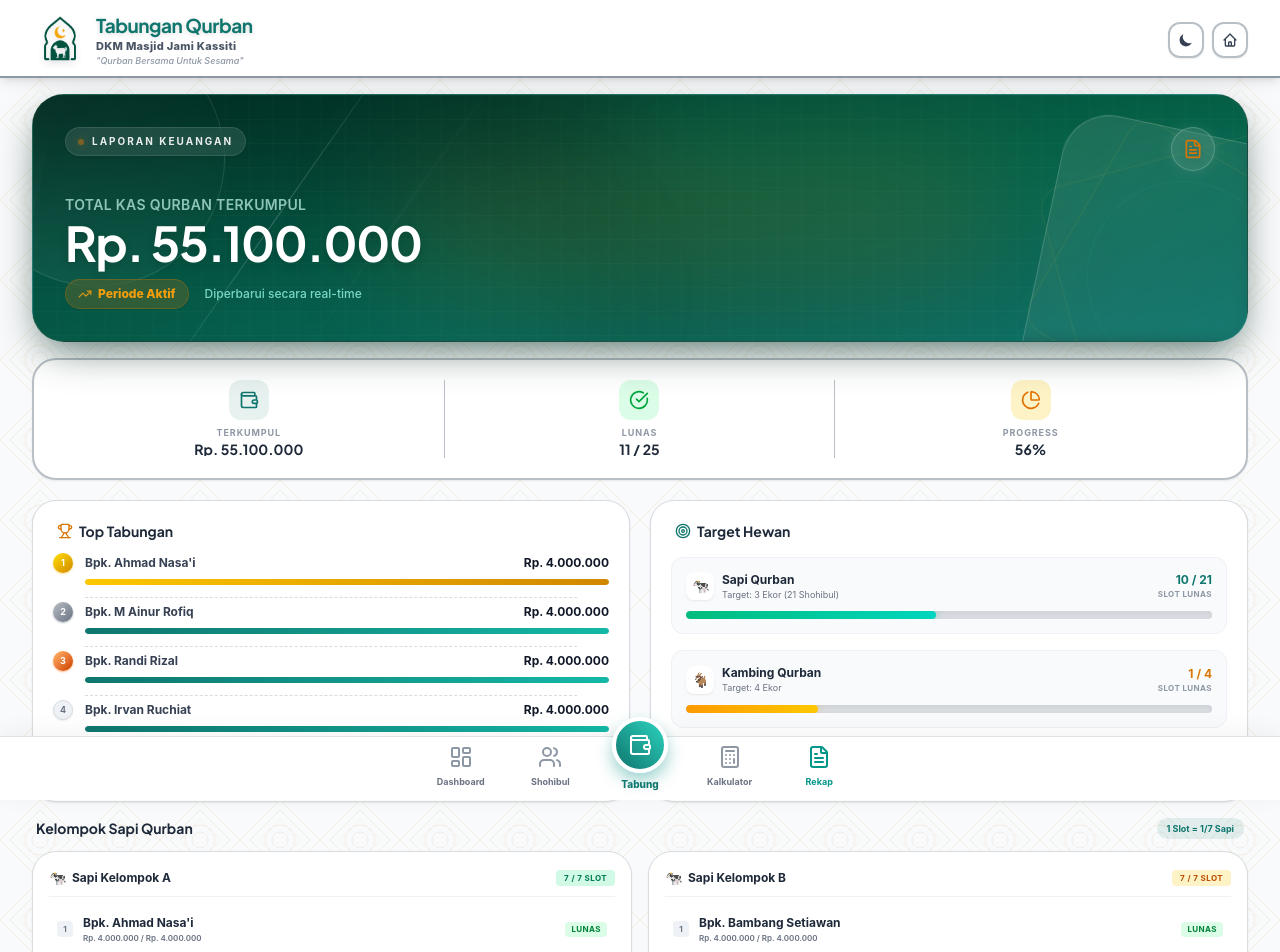
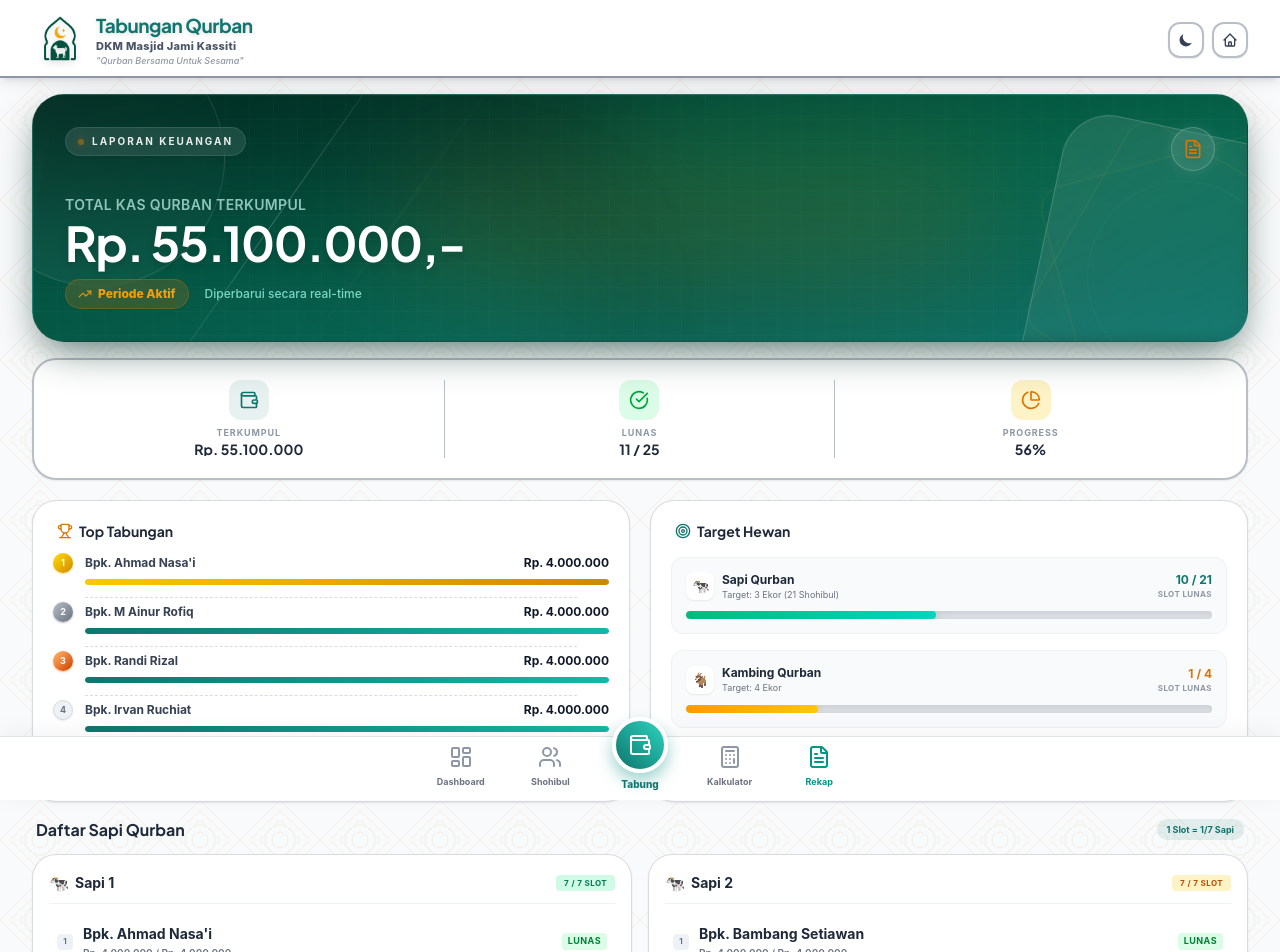
Before and after one commit to ndiecyber/TabunganQurban, a Vue app: page /rekap in a window 1280 px wide. Shown: the top 952 px of the page. Built offline with nearby package versions, Linux system fonts and the light colour scheme; what vue3-apexcharts would draw is missing.

Commit message:
refactor: adjust UI layout, typography, and formatting across multiple views to improve consistency and information display.

```diff
--- a/src/stores/qurban.js
+++ b/src/stores/qurban.js
@@ -54,8 +54,8 @@ export const useQurbanStore = defineStore('qurban', {
 
   actions: {
     initializeStore() {
-      const cachedShohibuls = localStorage.getItem('qurban_shohibuls_v2')
-      const cachedTransactions = localStorage.getItem('qurban_transactions_v2')
+      const cachedShohibuls = localStorage.getItem('qurban_shohibuls_v4')
+      const cachedTransactions = localStorage.getItem('qurban_transactions_v4')
 
       if (cachedShohibuls && cachedTransactions) {
         this.shohibuls = JSON.parse(cachedShohibuls)
@@ -67,32 +67,32 @@ export const useQurbanStore = defineStore('qurban', {
 
     loadMockData() {
       this.shohibuls = [
-        // Sapi Kelompok A (Lunas Semua)
-        { id: 'shohibul-01', name: 'Bpk. Ahmad Nasa\'i', address: 'Perumahan Arjamukti Blok C1.32', code: 'C1.32', type: 'sapi', animalGroup: 'Sapi Kelompok A', target: 4000000, collected: 4000000, lastPaymentMonth: 'Juni 2026' },
-        { id: 'shohibul-02', name: 'Bpk. M Ainur Rofiq', address: 'Perumahan Arjamukti Blok D5.10', code: 'D5.10', type: 'sapi', animalGroup: 'Sapi Kelompok A', target: 4000000, collected: 4000000, lastPaymentMonth: 'Juni 2026' },
-        { id: 'shohibul-03', name: 'Bpk. Randi Rizal', address: 'Perumahan Arjamukti Blok B6.04', code: 'B6.04', type: 'sapi', animalGroup: 'Sapi Kelompok A', target: 4000000, collected: 4000000, lastPaymentMonth: 'Juni 2026' },
-        { id: 'shohibul-04', name: 'Bpk. Irvan Ruchiat', address: 'Perumahan Arjamukti Blok D2.16', code: 'D2.16', type: 'sapi', animalGroup: 'Sapi Kelompok A', target: 4000000, collected: 4000000, lastPaymentMonth: 'Mei 2026' },
-        { id: 'shohibul-05', name: 'Bpk. Redi Sasriandi', address: 'Perumahan Arjamukti Blok D2.07', code: 'D2.07', type: 'sapi', animalGroup: 'Sapi Kelompok A', target: 4000000, collected: 4000000, lastPaymentMonth: 'Mei 2026' },
-        { id: 'shohibul-06', name: 'Bpk. Tedi Ruhyadi', address: 'Perumahan Arjamukti Blok B7.05', code: 'B7.05', type: 'sapi', animalGroup: 'Sapi Kelompok A', target: 4000000, collected: 4000000, lastPaymentMonth: 'Mei 2026' },
-        { id: 'shohibul-10', name: 'Ibu Santi Ratnasari', address: 'Perumahan Arjamukti Blok C3.06', code: 'C3.06', type: 'sapi', animalGroup: 'Sapi Kelompok A', target: 4000000, collected: 4000000, lastPaymentMonth: 'Mei 2026' },
+        // Sapi 1 (Lunas Semua)
+        { id: 'shohibul-01', name: 'Bpk. Ahmad Nasa\'i', address: 'Perumahan Arjamukti Blok C1.32', code: 'C1.32', type: 'sapi', animalGroup: 'Sapi 1', target: 4000000, collected: 4000000, lastPaymentMonth: 'Juni 2026' },
+        { id: 'shohibul-02', name: 'Bpk. M Ainur Rofiq', address: 'Perumahan Arjamukti Blok D5.10', code: 'D5.10', type: 'sapi', animalGroup: 'Sapi 1', target: 4000000, collected: 4000000, lastPaymentMonth: 'Juni 2026' },
+        { id: 'shohibul-03', name: 'Bpk. Randi Rizal', address: 'Perumahan Arjamukti Blok B6.04', code: 'B6.04', type: 'sapi', animalGroup: 'Sapi 1', target: 4000000, collected: 4000000, lastPaymentMonth: 'Juni 2026' },
+        { id: 'shohibul-04', name: 'Bpk. Irvan Ruchiat', address: 'Perumahan Arjamukti Blok D2.16', code: 'D2.16', type: 'sapi', animalGroup: 'Sapi 1', target: 4000000, collected: 4000000, lastPaymentMonth: 'Mei 2026' },
+        { id: 'shohibul-05', name: 'Bpk. Redi Sasriandi', address: 'Perumahan Arjamukti Blok D2.07', code: 'D2.07', type: 'sapi', animalGroup: 'Sapi 1', target: 4000000, collected: 4000000, lastPaymentMonth: 'Mei 2026' },
+        { id: 'shohibul-06', name: 'Bpk. Tedi Ruhyadi', address: 'Perumahan Arjamukti Blok B7.05', code: 'B7.05', type: 'sapi', animalGroup: 'Sapi 1', target: 4000000, collected: 4000000, lastPaymentMonth: 'Mei 2026' },
+        { id: 'shohibul-10', name: 'Ibu Santi Ratnasari', address: 'Perumahan Arjamukti Blok C3.06', code: 'C3.06', type: 'sapi', animalGroup: 'Sapi 1', target: 4000000, collected: 4000000, lastPaymentMonth: 'Mei 2026' },
 
-        // Sapi Kelompok B (Proses)
-        { id: 'shohibul-11', name: 'Bpk. Bambang Setiawan', address: 'Perumahan Arjamukti Blok D6.04', code: 'D6.04', type: 'sapi', animalGroup: 'Sapi Kelompok B', target: 4000000, collected: 4000000, lastPaymentMonth: 'Juni 2026' },
-        { id: 'shohibul-13', name: 'Ibu Aah Mugniah', address: 'Perumahan Arjamukti Blok B4.19', code: 'B4.19', type: 'sapi', animalGroup: 'Sapi Kelompok B', target: 4000000, collected: 2500000, lastPaymentMonth: 'Juni 2026' },
-        { id: 'shohibul-14', name: 'Ibu Umi Nasiroh', address: 'Perumahan Arjamukti Blok C3.20', code: 'C3.20', type: 'sapi', animalGroup: 'Sapi Kelompok B', target: 4000000, collected: 1500000, lastPaymentMonth: 'Juni 2026' },
-        { id: 'shohibul-15', name: 'Bpk. Abdul Rohim Gumilar', address: 'Perumahan Arjamukti Blok C4.10', code: 'C4.10', type: 'sapi', animalGroup: 'Sapi Kelompok B', target: 4000000, collected: 1000000, lastPaymentMonth: 'Mei 2026' },
-        { id: 'shohibul-16', name: 'Ibu Rina Susilawati', address: 'Perumahan Arjamukti Blok B1.17', code: 'B1.17', type: 'sapi', animalGroup: 'Sapi Kelompok B', target: 4000000, collected: 500000, lastPaymentMonth: 'Mei 2026' },
-        { id: 'shohibul-17', name: 'Bpk. Iwan Ridwan', address: 'Perumahan Arjamukti Blok C4.11', code: 'C4.11', type: 'sapi', animalGroup: 'Sapi Kelompok B', target: 4000000, collected: 4000000, lastPaymentMonth: 'Mei 2026' },
-        { id: 'shohibul-18', name: 'Bpk. Dede Muharam', address: 'Perumahan Arjamukti Blok D1.11', code: 'D1.11', type: 'sapi', animalGroup: 'Sapi Kelompok B', target: 4000000, collected: 2000000, lastPaymentMonth: 'Juni 2026' },
+        // Sapi 2 (Proses)
+        { id: 'shohibul-11', name: 'Bpk. Bambang Setiawan', address: 'Perumahan Arjamukti Blok D6.04', code: 'D6.04', type: 'sapi', animalGroup: 'Sapi 2', target: 4000000, collected: 4000000, lastPaymentMonth: 'Juni 2026' },
+        { id: 'shohibul-13', name: 'Ibu Aah Mugniah', address: 'Perumahan Arjamukti Blok B4.19', code: 'B4.19', type: 'sapi', animalGroup: 'Sapi 2', target: 4000000, collected: 2500000, lastPaymentMonth: 'Juni 2026' },
+        { id: 'shohibul-14', name: 'Ibu Umi Nasiroh', address: 'Perumahan Arjamukti Blok C3.20', code: 'C3.20', type: 'sapi', animalGroup: 'Sapi 2', target: 4000000, collected: 1500000, lastPaymentMonth: 'Juni 2026' },
+        { id: 'shohibul-15', name: 'Bpk. Abdul Rohim Gumilar', address: 'Perumahan Arjamukti Blok C4.10', code: 'C4.10', type: 'sapi', animalGroup: 'Sapi 2', target: 4000000, collected: 1000000, lastPaymentMonth: 'Mei 2026' },
+        { id: 'shohibul-16', name: 'Ibu Rina Susilawati', address: 'Perumahan Arjamukti Blok B1.17', code: 'B1.17', type: 'sapi', animalGroup: 'Sapi 2', target: 4000000, collected: 500000, lastPaymentMonth: 'Mei 2026' },
+        { id: 'shohibul-17', name: 'Bpk. Iwan Ridwan', address: 'Perumahan Arjamukti Blok C4.11', code: 'C4.11', type: 'sapi', animalGroup: 'Sapi 2', target: 4000000, collected: 4000000, lastPaymentMonth: 'Mei 2026' },
+        { id: 'shohibul-18', name: 'Bpk. Dede Muharam', address: 'Perumahan Arjamukti Blok D1.11', code: 'D1.11', type: 'sapi', animalGroup: 'Sapi 2', target: 4000000, collected: 2000000, lastPaymentMonth: 'Juni 2026' },
 
-        // Sapi Kelompok C (Baru Mulai / Masih Kosong)
-        { id: 'shohibul-19', name: 'Bpk. M Rasyid', address: 'Perumahan Arjamukti Blok D2.14', code: 'D2.14', type: 'sapi', animalGroup: 'Sapi Kelompok C', target: 4000000, collected: 4000000, lastPaymentMonth: 'Juni 2026' },
-        { id: 'shohibul-20', name: 'Bpk. Dede Maulana Yusuf', address: 'Perumahan Arjamukti Blok D2.34', code: 'D2.34', type: 'sapi', animalGroup: 'Sapi Kelompok C', target: 4000000, collected: 1500000, lastPaymentMonth: 'Juni 2026' },
-        { id: 'shohibul-21', name: 'Bpk. Enar', address: 'Perumahan Arjamukti Blok B5.09', code: 'B5.09', type: 'sapi', animalGroup: 'Sapi Kelompok C', target: 4000000, collected: 1000000, lastPaymentMonth: 'Juni 2026' },
-        { id: 'shohibul-22', name: 'Bpk. Suhendi', address: 'Perumahan Arjamukti Blok B4.01', code: 'B4.01', type: 'sapi', animalGroup: 'Sapi Kelompok C', target: 4000000, collected: 500000, lastPaymentMonth: 'Juni 2026' },
-        { id: 'shohibul-23', name: 'Bpk. Ojo Sukarjo', address: 'Perumahan Arjamukti Blok B1.16', code: 'B1.16', type: 'sapi', animalGroup: 'Sapi Kelompok C', target: 4000000, collected: 100000, lastPaymentMonth: 'Juni 2026' },
-        { id: 'shohibul-07', name: 'Bpk. Usman', address: 'Perumahan Arjamukti Blok D4.02', code: 'D4.02', type: 'sapi', animalGroup: 'Sapi Kelompok C', target: 4000000, collected: 0, lastPaymentMonth: '-' },
-        { id: 'shohibul-08', name: 'Bpk. Deni Halimansyah', address: 'Perumahan Arjamukti Blok C5.06', code: 'C5.06', type: 'sapi', animalGroup: 'Sapi Kelompok C', target: 4000000, collected: 0, lastPaymentMonth: '-' },
+        // Sapi 3 (Baru Mulai / Masih Kosong)
+        { id: 'shohibul-19', name: 'Bpk. M Rasyid', address: 'Perumahan Arjamukti Blok D2.14', code: 'D2.14', type: 'sapi', animalGroup: 'Sapi 3', target: 4000000, collected: 4000000, lastPaymentMonth: 'Juni 2026' },
+        { id: 'shohibul-20', name: 'Bpk. Dede Maulana Yusuf', address: 'Perumahan Arjamukti Blok D2.34', code: 'D2.34', type: 'sapi', animalGroup: 'Sapi 3', target: 4000000, collected: 1500000, lastPaymentMonth: 'Juni 2026' },
+        { id: 'shohibul-21', name: 'Bpk. Enar', address: 'Perumahan Arjamukti Blok B5.09', code: 'B5.09', type: 'sapi', animalGroup: 'Sapi 3', target: 4000000, collected: 1000000, lastPaymentMonth: 'Juni 2026' },
+        { id: 'shohibul-22', name: 'Bpk. Suhendi', address: 'Perumahan Arjamukti Blok B4.01', code: 'B4.01', type: 'sapi', animalGroup: 'Sapi 3', target: 4000000, collected: 500000, lastPaymentMonth: 'Juni 2026' },
+        { id: 'shohibul-23', name: 'Bpk. Ojo Sukarjo', address: 'Perumahan Arjamukti Blok B1.16', code: 'B1.16', type: 'sapi', animalGroup: 'Sapi 3', target: 4000000, collected: 100000, lastPaymentMonth: 'Juni 2026' },
+        { id: 'shohibul-07', name: 'Bpk. Usman', address: 'Perumahan Arjamukti Blok D4.02', code: 'D4.02', type: 'sapi', animalGroup: 'Sapi 3', target: 4000000, collected: 0, lastPaymentMonth: '-' },
+        { id: 'shohibul-08', name: 'Bpk. Deni Halimansyah', address: 'Perumahan Arjamukti Blok C5.06', code: 'C5.06', type: 'sapi', animalGroup: 'Sapi 3', target: 4000000, collected: 0, lastPaymentMonth: '-' },
 
         // Kambing Mandiri
         { id: 'shohibul-24', name: 'Ibu Via Safarina', address: 'Perumahan Arjamukti Blok C2.03', code: 'C2.03', type: 'kambing', animalGroup: 'Kambing Mandiri', target: 3500000, collected: 3500000, lastPaymentMonth: 'Juni 2026' },
@@ -173,8 +173,8 @@ export const useQurbanStore = defineStore('qurban', {
     },
 
     saveToCache() {
-      localStorage.setItem('qurban_shohibuls_v2', JSON.stringify(this.shohibuls))
-      localStorage.setItem('qurban_transactions_v2', JSON.stringify(this.transactions))
+      localStorage.setItem('qurban_shohibuls_v4', JSON.stringify(this.shohibuls))
+      localStorage.setItem('qurban_transactions_v4', JSON.stringify(this.transactions))
     },
 
     addShohibul(shohibulData) {
@@ -273,24 +273,28 @@ export const useQurbanStore = defineStore('qurban', {
         if (payload.type === 'sapi') {
           const groupCounts = {};
           this.shohibuls.forEach(member => {
-            if (member.type === 'sapi' && member.animalGroup && member.animalGroup.startsWith('Sapi Kelompok ')) {
+            if (member.type === 'sapi' && member.animalGroup && member.animalGroup.startsWith('Sapi ')) {
               groupCounts[member.animalGroup] = (groupCounts[member.animalGroup] || 0) + 1;
             }
           });
 
-          const sortedGroups = Object.keys(groupCounts).sort();
+          const sortedGroups = Object.keys(groupCounts).sort((a, b) => {
+            const numA = parseInt(a.match(/\d+$/)?.[0] || 0);
+            const numB = parseInt(b.match(/\d+$/)?.[0] || 0);
+            return numA - numB;
+          });
           const availableGroup = sortedGroups.find(key => groupCounts[key] < 7);
 
           if (availableGroup) {
             assignedGroup = availableGroup;
           } else {
             if (sortedGroups.length === 0) {
-              assignedGroup = 'Sapi Kelompok A';
+              assignedGroup = 'Sapi 1';
             } else {
               const lastGroup = sortedGroups[sortedGroups.length - 1];
-              const lastChar = lastGroup.slice(-1);
-              const nextChar = String.fromCharCode(lastChar.charCodeAt(0) + 1);
-              assignedGroup = `Sapi Kelompok ${nextChar}`;
+              const match = lastGroup.match(/(\d+)$/);
+              const nextNum = match ? parseInt(match[1]) + 1 : 1;
+              assignedGroup = `Sapi ${nextNum}`;
             }
           }
         } else {
--- a/src/views/DashboardView.vue
+++ b/src/views/DashboardView.vue
@@ -55,7 +55,7 @@
               <div class="pt-1">
                 <p class="text-[10px] sm:text-[11px] text-teal-100/80 font-bold tracking-widest uppercase mb-0.5">Total Tabungan Qurban</p>
                 <h2 class="text-3xl sm:text-4xl font-bold text-white font-heading drop-shadow-lg tracking-tight leading-none mb-2">
-                  {{ formatRp(Math.round(animatedStats.collected)) }}
+                  {{ formatRp(Math.round(animatedStats.collected)) }},-
                 </h2>
                 <div class="flex items-center space-x-2">
                   <div @click="openDisclaimerModal" class="flex items-center text-[10px] sm:text-xs text-teal-200/90 font-semibold cursor-pointer hover:text-white transition-colors bg-black/10 px-2 py-0.5 rounded-full border border-teal-200/20 backdrop-blur-sm">
--- a/src/views/MenabungView.vue
+++ b/src/views/MenabungView.vue
@@ -626,7 +626,7 @@ const registerForm = ref({
 
 const calc = ref({
   targetValue: store.animalPrices.sapi,
-  targetName: 'Sapi Kelompok',
+  targetName: 'Sapi Share',
   targetType: 'sapi',
   durationMonths: 10
 })
@@ -685,7 +685,7 @@ const getPresetIcon = (value) => {
 // Revisi: Hapus 4 Opsi tidak relevan, sisa Kambing & Sapi Kelompok
 const calcTargets = computed(() => [
   { label: 'Kambing', price: store.animalPrices.kambing, type: 'kambing', icon: '🐐' },
-  { label: 'Sapi Kelompok', price: store.animalPrices.sapi, type: 'sapi', icon: '🐄👥' }
+  { label: 'Sapi Share', price: store.animalPrices.sapi, type: 'sapi', icon: '🐄👥' }
 ])
 
 const monthlyInstallment = computed(() => {
--- a/src/views/RekapView.vue
+++ b/src/views/RekapView.vue
@@ -42,7 +42,7 @@
         <div>
           <p class="text-xs sm:text-sm text-teal-100/70 font-semibold tracking-wide uppercase mb-1">Total Kas Qurban Terkumpul</p>
           <h2 class="text-4xl sm:text-5xl font-bold text-white font-heading drop-shadow-lg tracking-tight">
-            {{ formatRp(store.totalCollected) }}
+            {{ formatRp(store.totalCollected) }},-
           </h2>
           <div class="flex items-center space-x-2 mt-3">
             <span class="text-[10px] sm:text-xs bg-secondary/20 text-secondary-light px-3 py-1.5 rounded-full font-extrabold border border-secondary/30 backdrop-blur-md shadow-sm flex items-center">
@@ -188,7 +188,7 @@
 
     <div class="space-y-3 groups-widget mt-2">
       <div class="flex justify-between items-center px-1">
-        <h4 class="text-sm font-bold text-gray-800 dark:text-white font-heading">Kelompok Sapi Qurban</h4>
+        <h4 class="text-base font-bold text-gray-800 dark:text-white font-heading">Daftar Sapi Qurban</h4>
         <span class="px-2.5 py-1 bg-primary/10 dark:bg-white/5 text-primary dark:text-primary-light text-[9px] font-bold rounded-full">1 Slot = 1/7 Sapi</span>
       </div>
 
@@ -200,8 +200,8 @@
           class="min-w-[85vw] sm:min-w-[320px] lg:min-w-0 snap-center bg-white dark:bg-white/[0.02] border-[1.5px] border-gray-200 dark:border-white/10 rounded-[1.5rem] p-4 shadow-sm space-y-3 shrink-0 transition-all"
         >
           <div class="flex justify-between items-center pb-2 border-b border-gray-100 dark:border-white/5">
-            <span class="text-xs font-bold text-gray-800 dark:text-white flex items-center">
-              <span class="mr-1.5 text-sm">🐄</span> {{ group.name }}
+            <span class="text-sm font-bold text-gray-800 dark:text-white flex items-center">
+              <span class="mr-1.5 text-base">🐄</span> {{ group.name }}
             </span>
             <span
               class="px-2 py-0.5 rounded text-[8px] font-bold uppercase tracking-wider"
@@ -215,17 +215,17 @@
             <div
               v-for="(member, idx) in group.members"
               :key="member.id"
-              class="flex justify-between items-center text-xs py-1.5 px-2 rounded-lg hover:bg-gray-50 dark:hover:bg-white/[0.03] transition-colors"
+              class="flex justify-between items-center text-sm py-2 px-2 rounded-lg hover:bg-gray-50 dark:hover:bg-white/[0.03] transition-colors"
             >
               <div class="flex items-center space-x-2.5">
                 <span class="w-4 h-4 rounded bg-gray-100 dark:bg-gray-800 flex items-center justify-center text-[8px] font-bold text-gray-500">{{ idx + 1 }}</span>
                 <div class="flex flex-col">
                   <span class="font-bold text-gray-800 dark:text-gray-200">{{ member.name }}</span>
-                  <span class="text-[8px] text-gray-500 dark:text-gray-400 font-semibold mt-0.5">{{ formatRp(member.collected) }} / {{ formatRp(member.target) }}</span>
+                  <span class="text-[10px] text-gray-500 dark:text-gray-400 font-semibold mt-0.5">{{ formatRp(member.collected) }} / {{ formatRp(member.target) }}</span>
                 </div>
               </div>
               <span
-                class="px-1.5 py-0.5 rounded text-[8px] font-bold uppercase tracking-wider"
+                class="px-1.5 py-0.5 rounded text-[9px] font-bold uppercase tracking-wider"
                 :class="member.collected >= member.target ? 'bg-green-100 dark:bg-green-950/40 text-green-700 dark:text-green-400' : 'bg-amber-100 dark:bg-amber-950/40 text-amber-700 dark:text-amber-400'"
               >
                 {{ member.collected >= member.target ? 'Lunas' : 'Belum Lunas' }}
@@ -235,13 +235,13 @@
             <div
               v-for="i in Math.max(0, 7 - group.members.length)"
               :key="'empty-'+gIdx+'-'+i"
-              class="flex justify-between items-center text-xs py-1.5 px-2 rounded-lg border border-dashed border-gray-200 dark:border-white/10 text-gray-400 dark:text-gray-500"
+              class="flex justify-between items-center text-sm py-2 px-2 rounded-lg border border-dashed border-gray-200 dark:border-white/10 text-gray-400 dark:text-gray-500"
             >
               <div class="flex items-center space-x-2.5">
                 <span class="w-4 h-4 rounded border border-dashed border-gray-300 dark:border-gray-600 flex items-center justify-center text-[8px] font-bold">{{ group.members.length + i }}</span>
-                <span class="italic font-medium text-[10px]">Slot Kosong</span>
+                <span class="italic font-medium text-xs">Slot Kosong</span>
               </div>
-              <span class="text-[8px] font-bold uppercase bg-gray-50 dark:bg-gray-800 px-1.5 py-0.5 rounded text-gray-400">Tersedia</span>
+              <span class="text-[9px] font-bold uppercase bg-gray-50 dark:bg-gray-800 px-1.5 py-0.5 rounded text-gray-400">Tersedia</span>
             </div>
           </div>
         </div>
```
Also changed, not shown: src/views/ShohibulView.vue (+17 -17 lines), 1 other file (tests, documents, lock files or other folders).
